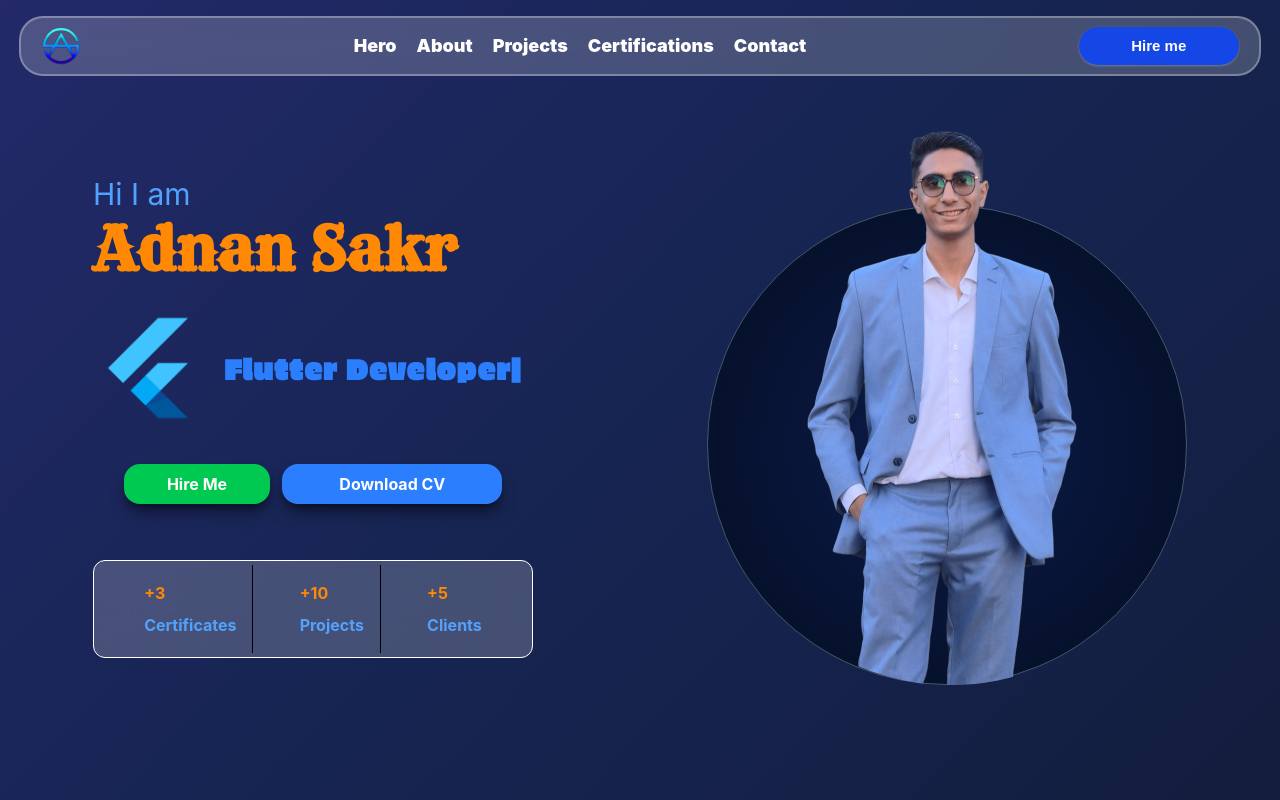
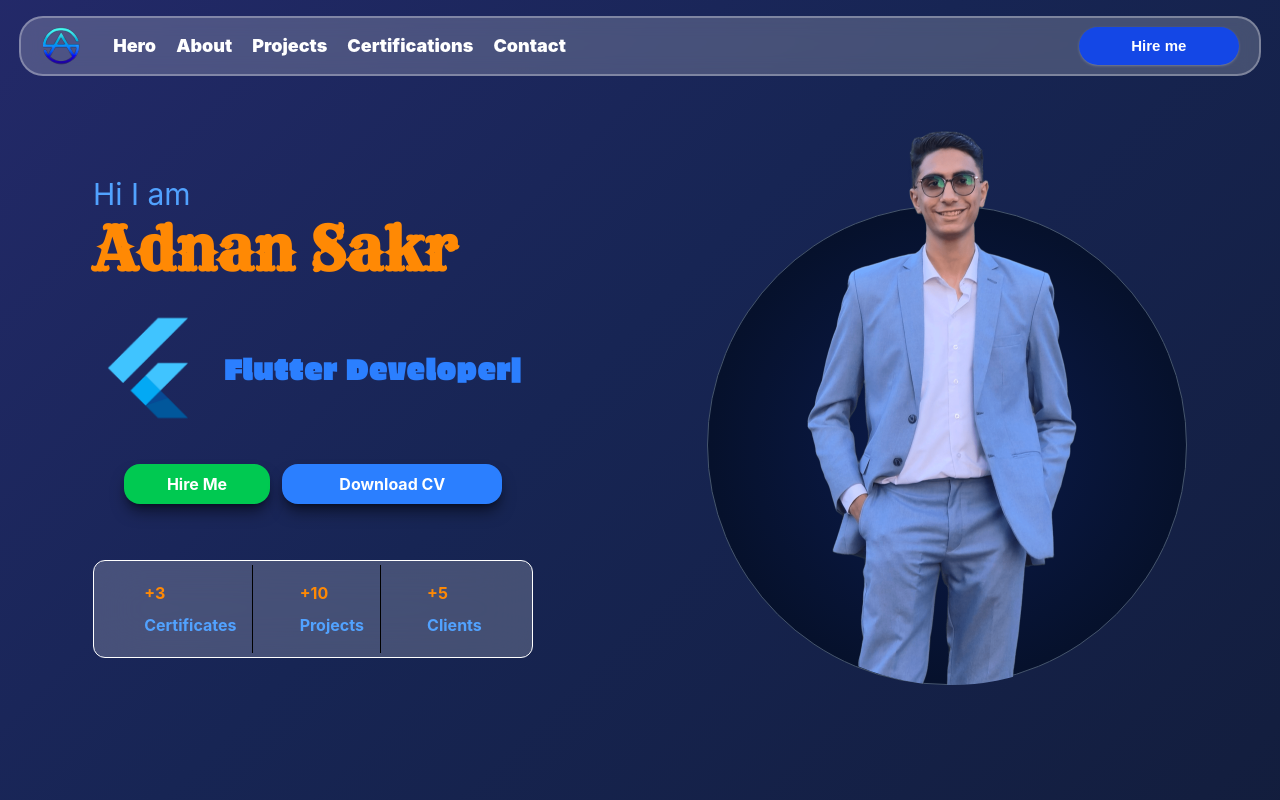
Before and after one commit to hasantuffaha0/Adnan, a React (Vite) app: page / in a window 1280 px wide. Built offline with nearby package versions, Linux system fonts and the light colour scheme.

Commit message:
first time

```diff
--- a/src/components/nav.jsx
+++ b/src/components/nav.jsx
@@ -73,18 +73,14 @@ const MainNav = () => {
         <nav
             className="flex items-center border-2 border-white/30 rounded-3xl fixed w-[97%] px-5 mx-auto
             top-4 inset-x-0 bg-white/20 backdrop-blur-[10px] justify-between h-15 max-md:text-base z-1">
-
-            <img
-                src={Logo}
-                alt="Adnan Saker Logo"
-                className="w-10 h-10" />
-
-            <p
-                className="adnan-title text-3xl font-black min-[425px]:hidden">
-                Adnan Sakr
-            </p>
-
-            <NavItems />
+            <div
+                className="flex flex-row items-center gap-8">
+                <img
+                    src={Logo}
+                    alt="Adnan Saker Logo"
+                    className="w-10 h-10" />
+                <NavItems />
+            </div>
 
             <button
                 className="hire-me bg-blue-700 hover:bg-blue-900 transition-all duration-200 hover:scale-101 ease-in-out text-white
```
